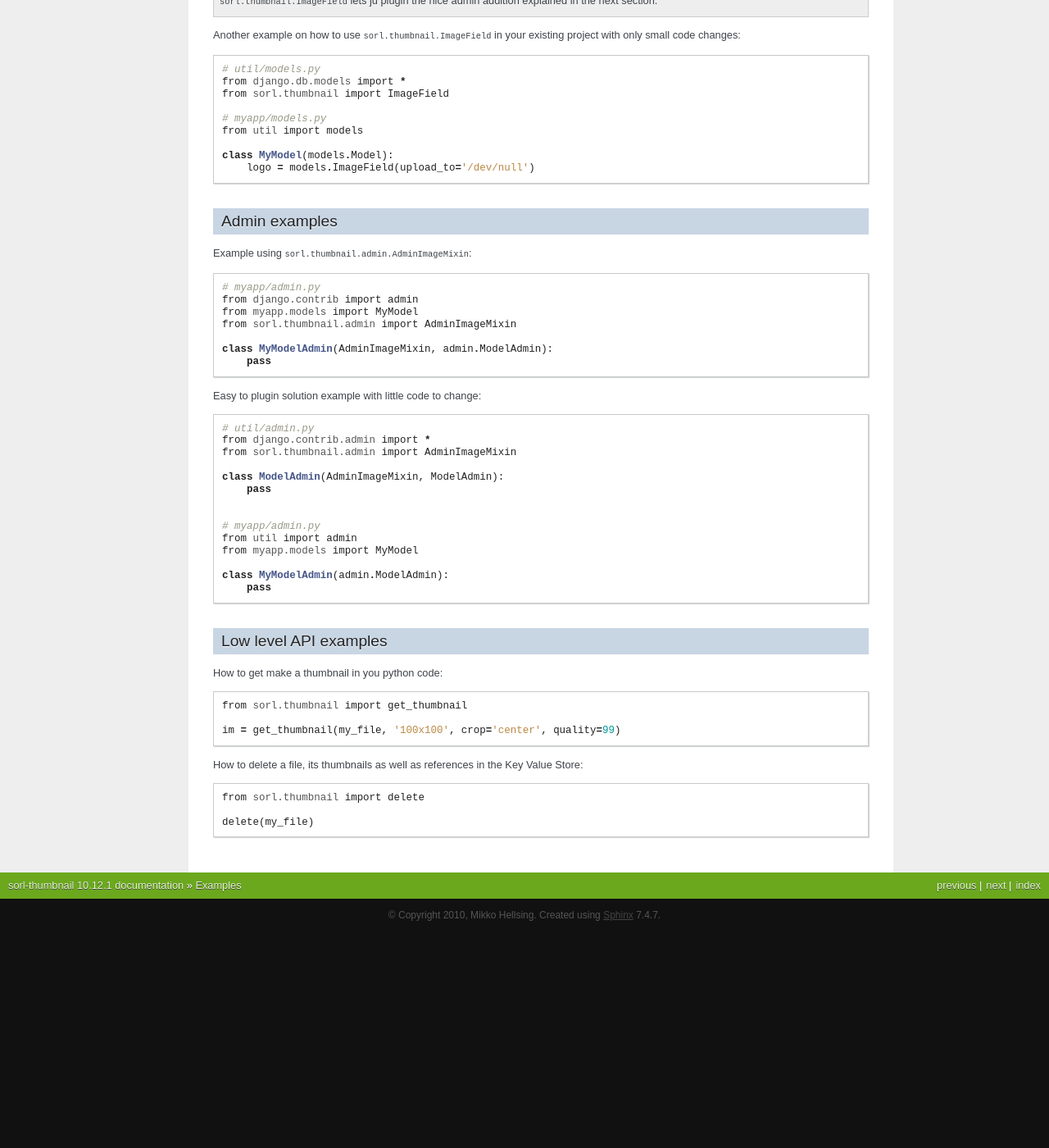
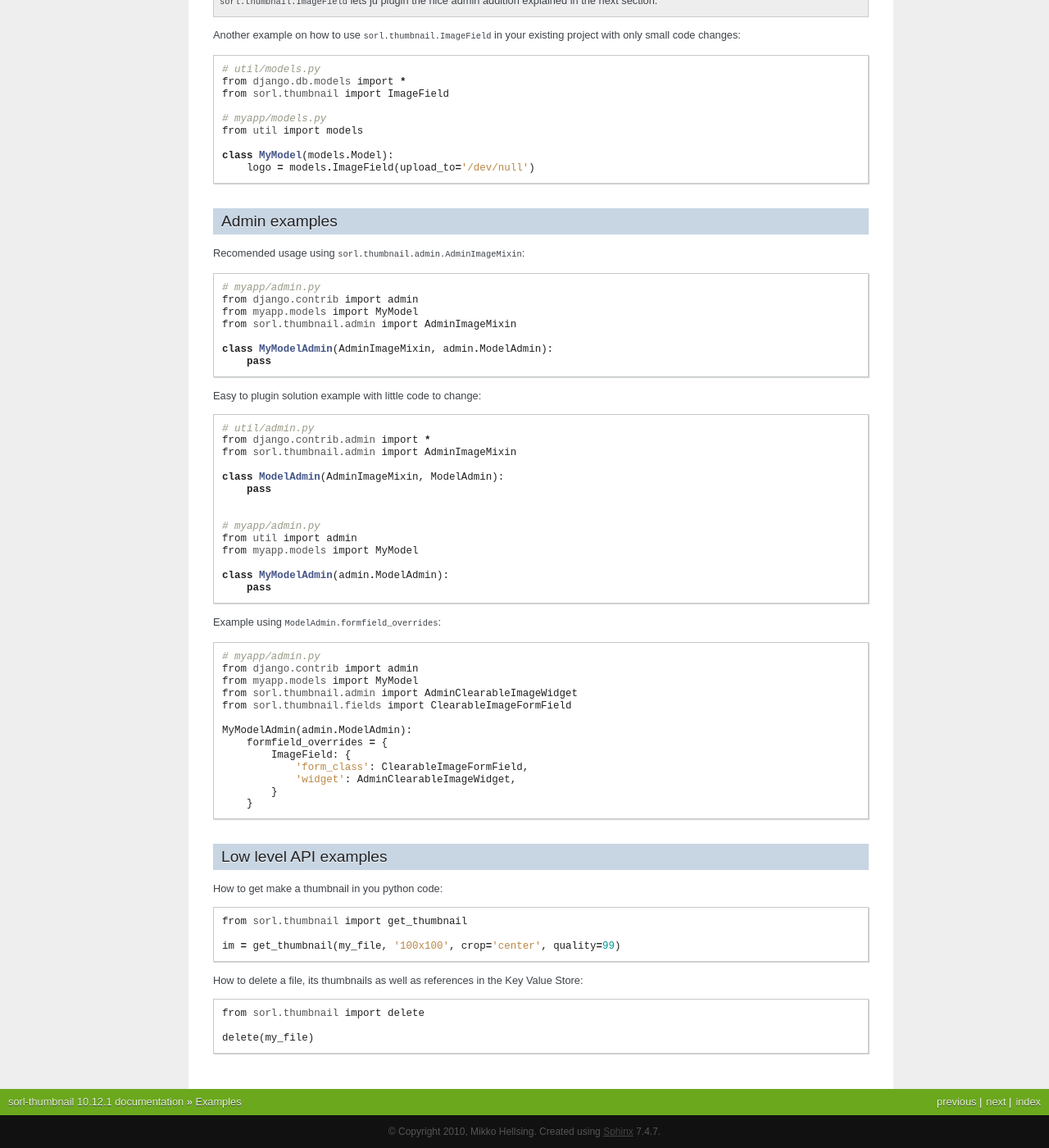
Before and after one commit to jazzband/sorl-thumbnail, a Sphinx documentation site: the page built from docs/examples.rst, in a window 1280 px wide and 1400 px high, scrolled down 1585 px. Shown: the whole window at 82% size. Built offline with Sphinx 7.4.7, drawn with Linux system fonts in a browser that asks for light colours; before the commit the page ends 2721 px from its top, so only the background shows below that.

```diff
--- a/docs/examples.rst
+++ b/docs/examples.rst
@@ -113,7 +113,7 @@
 
 Admin examples
 ==============
-Example using ``sorl.thumbnail.admin.AdminImageMixin``::
+Recomended usage using ``sorl.thumbnail.admin.AdminImageMixin``::
 
     # myapp/admin.py
     from django.contrib import admin
@@ -142,6 +142,24 @@
         pass
 
 
+Example using ``ModelAdmin.formfield_overrides``::
+
+    # myapp/admin.py
+    from django.contrib import admin
+    from myapp.models import MyModel
+    from sorl.thumbnail.admin import AdminClearableImageWidget
+    from sorl.thumbnail.fields import ClearableImageFormField
+
+    MyModelAdmin(admin.ModelAdmin):
+        formfield_overrides = {
+            ImageField: {
+                'form_class': ClearableImageFormField,
+                'widget': AdminClearableImageWidget,
+            }
+        }
+
+
+
 Low level API examples
 ======================
 How to get make a thumbnail in you python code::
```
Also changed, not shown: 2 other files.
